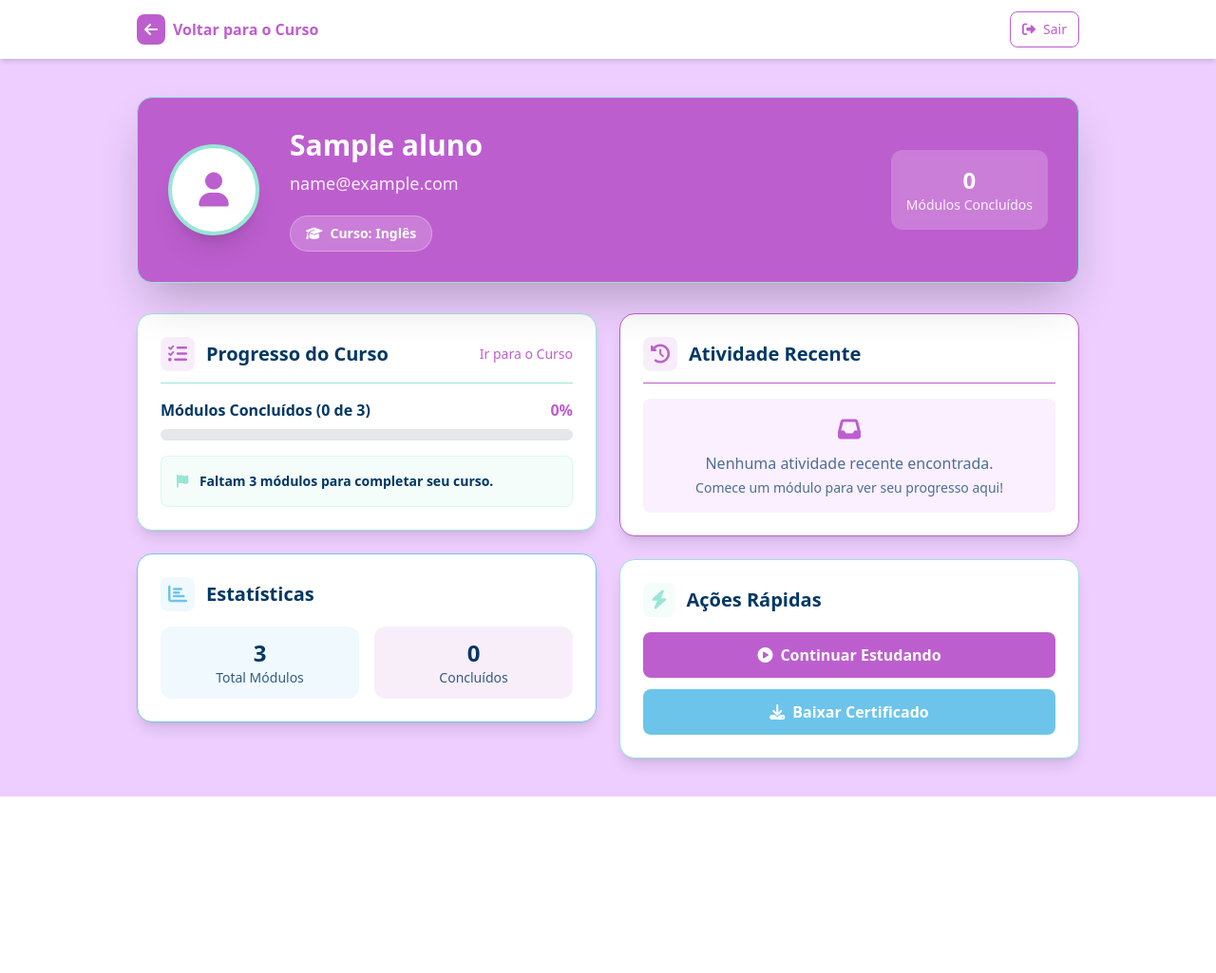
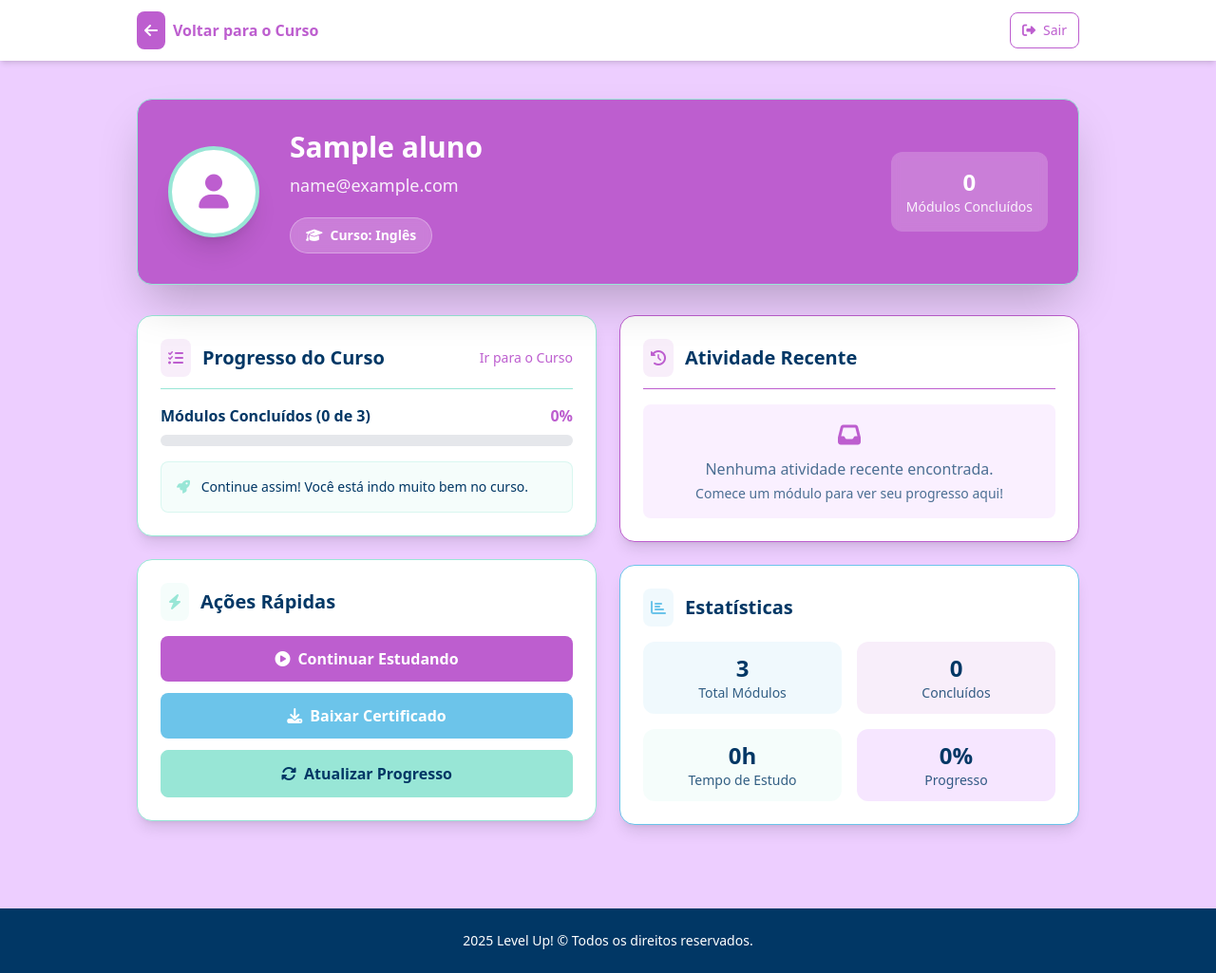
Before and after one commit to Richard15151/LevelUp, a Flask app: page /perfil in a window 1280 px wide. Shown: the whole page at 95% size. Before the commit the page ends 839 px from the top, so only its background shows below. Run offline with Flask 3, Linux system fonts and the light colour scheme; the visitor is signed in with stand-in values (Sample User, id 1); data comes from the database, SQL or seed files in the repository; tables that the repository leaves empty hold one stand-in row (values such as "Sample post"); parts of the project's set-up code (start-up, migrations or seed data) failed here and were passed over; some libraries are stand-ins or nearby versions.

Commit message:
Update perfil.html

```diff
--- a/templates/perfil.html
+++ b/templates/perfil.html
@@ -45,84 +45,84 @@
   <body class="bg-[#edceff] font-sans min-h-screen flex flex-col">
     <header class="bg-white shadow-md">
       <div
-        class="max-w-5xl mx-auto px-4 py-3 flex justify-between items-center"
+        class="max-w-5xl mx-auto px-3 sm:px-4 py-3 flex justify-between items-center"
       >
         <a
           href="{{ url_for('curso_home') }}"
-          class="text-[#bd5ecf] hover:text-[#013765] font-semibold transition duration-300 flex items-center"
+          class="text-[#bd5ecf] hover:text-[#013765] font-semibold transition duration-300 flex items-center text-sm md:text-base"
         >
-          <i class="fas fa-arrow-left mr-2 bg-[#bd5ecf] text-white p-2 rounded-lg"></i>
+          <i class="fas fa-arrow-left mr-2 bg-[#bd5ecf] text-white p-1.5 md:p-2 rounded-lg text-xs md:text-base"></i>
           Voltar para o Curso
         </a>
         <a
           href="{{ url_for('logout') }}"
-          class="text-sm text-[#bd5ecf] hover:bg-[#bd5ecf] hover:text-white font-medium border border-[#bd5ecf] px-3 py-2 rounded-lg transition duration-300"
+          class="text-xs md:text-sm text-[#bd5ecf] hover:bg-[#bd5ecf] hover:text-white font-medium border border-[#bd5ecf] px-2 py-1.5 md:px-3 md:py-2 rounded-lg transition duration-300"
         >
-          <i class="fas fa-sign-out-alt mr-2"></i>Sair
+          <i class="fas fa-sign-out-alt mr-1 md:mr-2"></i>Sair
         </a>
       </div>
     </header>
 
-    <main class="max-w-5xl mx-auto px-4 py-10 flex-grow w-full">
+    <main class="max-w-5xl mx-auto px-3 sm:px-4 py-6 md:py-10 flex-grow w-full">
       <!-- Header do Perfil -->
       <div
-        class="p-8 rounded-2xl shadow-2xl mb-8 relative overflow-hidden border border-[#98e6d6] bg-[#bd5ecf]"
+        class="p-4 md:p-6 lg:p-8 rounded-2xl shadow-2xl mb-6 md:mb-8 relative overflow-hidden border border-[#98e6d6] bg-[#bd5ecf]"
       >
         <div
-          class="flex flex-col md:flex-row items-start md:items-center space-y-6 md:space-y-0 md:space-x-8 text-white"
+          class="flex flex-col md:flex-row items-start md:items-center space-y-4 md:space-y-0 md:space-x-6 lg:space-x-8 text-white"
         >
           <div
-            class="flex-shrink-0 w-24 h-24 rounded-full bg-white flex items-center justify-center border-4 border-[#98e6d6] shadow-xl"
+            class="flex-shrink-0 w-16 h-16 md:w-20 md:h-20 lg:w-24 lg:h-24 rounded-full bg-white flex items-center justify-center border-4 border-[#98e6d6] shadow-xl mx-auto md:mx-0"
           >
-            <i class="fas fa-user text-4xl text-[#bd5ecf]"></i>
+            <i class="fas fa-user text-2xl md:text-3xl lg:text-4xl text-[#bd5ecf]"></i>
           </div>
 
-          <div class="flex-grow space-y-2">
-            <p class="text-3xl font-bold">{{ nome }}</p>
-            <p class="text-lg opacity-90">{{ email }}</p>
+          <div class="flex-grow space-y-1 md:space-y-2 text-center md:text-left">
+            <p class="text-xl md:text-2xl lg:text-3xl font-bold">{{ nome }}</p>
+            <p class="text-base md:text-lg opacity-90 break-all">{{ email }}</p>
 
-            <div class="pt-3">
+            <div class="pt-2 md:pt-3">
               <span
-                class="inline-block bg-white bg-opacity-20 text-white text-sm font-semibold px-4 py-2 rounded-full backdrop-blur-sm border border-white border-opacity-30"
+                class="inline-block bg-white bg-opacity-20 text-white text-xs md:text-sm font-semibold px-3 py-1.5 md:px-4 md:py-2 rounded-full backdrop-blur-sm border border-white border-opacity-30"
               >
-                <i class="fas fa-graduation-cap mr-2"></i>Curso: {{ curso }}
+                <i class="fas fa-graduation-cap mr-1 md:mr-2"></i>Curso: {{ curso }}
               </span>
             </div>
           </div>
 
-          <div class="flex-shrink-0">
-            <div class="bg-white bg-opacity-20 rounded-xl p-4 text-center backdrop-blur-sm">
-              <div class="text-2xl font-bold">{{ modulos_concluidos | default(0) }}</div>
-              <div class="text-sm opacity-90">Módulos Concluídos</div>
+          <div class="flex-shrink-0 w-full md:w-auto mt-4 md:mt-0">
+            <div class="bg-white bg-opacity-20 rounded-xl p-3 md:p-4 text-center backdrop-blur-sm w-full md:w-auto">
+              <div class="text-xl md:text-2xl font-bold">{{ modulos_concluidos | default(0) }}</div>
+              <div class="text-xs md:text-sm opacity-90">Módulos Concluídos</div>
             </div>
           </div>
         </div>
       </div>
 
-      <div class="grid grid-cols-1 md:grid-cols-2 gap-6">
+      <div class="grid grid-cols-1 md:grid-cols-2 gap-4 md:gap-6">
         <!-- Progresso do Curso -->
-        <div class="space-y-6">
+        <div class="space-y-4 md:space-y-6">
           <div
-            class="bg-white p-6 rounded-2xl shadow-lg h-fit transition duration-300 hover:shadow-xl border border-[#98e6d6]"
+            class="bg-white p-4 md:p-6 rounded-2xl shadow-lg h-fit transition duration-300 hover:shadow-xl border border-[#98e6d6]"
           >
             <div
-              class="flex justify-between items-center mb-4 pb-3 border-b border-[#98e6d6]"
+              class="flex justify-between items-center mb-3 md:mb-4 pb-2 md:pb-3 border-b border-[#98e6d6]"
             >
-              <h3 class="text-xl font-semibold text-[#013765] flex items-center">
-                <i class="fas fa-tasks mr-3 text-[#bd5ecf] bg-[#bd5ecf] bg-opacity-10 p-2 rounded-lg"></i>
+              <h3 class="text-lg md:text-xl font-semibold text-[#013765] flex items-center">
+                <i class="fas fa-tasks mr-2 md:mr-3 text-[#bd5ecf] bg-[#bd5ecf] bg-opacity-10 p-1.5 md:p-2 rounded-lg text-sm md:text-base"></i>
                 Progresso do Curso
               </h3>
               <a
                 href="{{ url_for('curso_home') }}"
-                class="text-[#bd5ecf] hover:text-[#013765] text-sm font-medium transition duration-300"
+                class="text-[#bd5ecf] hover:text-[#013765] text-xs md:text-sm font-medium transition duration-300"
                 >Ir para o Curso</a
               >
             </div>
 
-            <div class="space-y-4">
+            <div class="space-y-3 md:space-y-4">
               <div>
                 <div
-                  class="flex justify-between text-base font-semibold text-[#013765] mb-2"
+                  class="flex justify-between text-sm md:text-base font-semibold text-[#013765] mb-1 md:mb-2"
                 >
                   <span
                     >Módulos Concluídos ({{ modulos_concluidos | default(0) }}
@@ -135,7 +135,7 @@
                 </div>
 
                 <div
-                  class="w-full bg-gray-200 h-3 rounded-full overflow-hidden"
+                  class="w-full bg-gray-200 h-2 md:h-3 rounded-full overflow-hidden"
                   style="--progresso: {{ progresso_curso | default(0) }}%;"
                 >
                   <div
@@ -145,49 +145,50 @@
                 </div>
               </div>
 
-              <div class="p-4 bg-[#98e6d6] bg-opacity-10 rounded-lg text-sm text-[#013765] border border-[#98e6d6] border-opacity-30">
+              <div class="p-3 md:p-4 bg-[#98e6d6] bg-opacity-10 rounded-lg text-xs md:text-sm text-[#013765] border border-[#98e6d6] border-opacity-30">
                 {% if progresso_curso == 100 %}
-                <i class="fas fa-award text-[#98e6d6] mr-2"></i>
-                <span class="font-semibold">Parabéns! Você concluiu seu curso!</span>
+                <i class="fas fa-award text-[#98e6d6] mr-1 md:mr-2"></i>
+                <span class="font-semibold">Parabéns!</span> Você completou todos os módulos do curso!
                 {% else %}
-                <i class="fas fa-flag text-[#98e6d6] mr-2"></i>
-                <span class="font-semibold">Faltam {{ total_modulos - modulos_concluidos }} módulos para completar seu curso.</span>
+                <i class="fas fa-rocket text-[#98e6d6] mr-1 md:mr-2"></i>
+                Continue assim! Você está indo muito bem no curso.
                 {% endif %}
               </div>
             </div>
           </div>
 
-          <!-- Estatísticas Rápidas -->
+          <!-- Ações Rápidas -->
           <div
-            class="bg-white p-6 rounded-2xl shadow-lg h-fit transition duration-300 hover:shadow-xl border border-[#6cc4ea]"
+            class="bg-white p-4 md:p-6 rounded-2xl shadow-lg h-fit transition duration-300 hover:shadow-xl border border-[#98e6d6]"
           >
-            <h3 class="text-xl font-semibold text-[#013765] flex items-center mb-4">
-              <i class="fas fa-chart-bar mr-3 text-[#6cc4ea] bg-[#6cc4ea] bg-opacity-10 p-2 rounded-lg"></i>
-              Estatísticas
+            <h3 class="text-lg md:text-xl font-semibold text-[#013765] flex items-center mb-3 md:mb-4">
+              <i class="fas fa-bolt mr-2 md:mr-3 text-[#98e6d6] bg-[#98e6d6] bg-opacity-10 p-1.5 md:p-2 rounded-lg text-sm md:text-base"></i>
+              Ações Rápidas
             </h3>
-            <div class="grid grid-cols-2 gap-4">
-              <div class="text-center p-3 bg-[#6cc4ea] bg-opacity-10 rounded-xl">
-                <div class="text-2xl font-bold text-[#013765]">{{ total_modulos | default(0) }}</div>
-                <div class="text-sm text-[#013765] text-opacity-80">Total Módulos</div>
-              </div>
-              <div class="text-center p-3 bg-[#bd5ecf] bg-opacity-10 rounded-xl">
-                <div class="text-2xl font-bold text-[#013765]">{{ modulos_concluidos | default(0) }}</div>
-                <div class="text-sm text-[#013765] text-opacity-80">Concluídos</div>
-              </div>
+            <div class="space-y-3">
+              <a href="{{ url_for('curso_home') }}" class="block w-full bg-[#bd5ecf] hover:bg-[#013765] text-white font-semibold py-2.5 md:py-3 px-4 rounded-lg text-center transition duration-300 transform hover:scale-105 text-sm md:text-base">
+                <i class="fas fa-play-circle mr-2"></i>Continuar Estudando
+              </a>
+              <button class="block w-full bg-[#6cc4ea] hover:bg-[#013765] text-white font-semibold py-2.5 md:py-3 px-4 rounded-lg text-center transition duration-300 transform hover:scale-105 text-sm md:text-base">
+                <i class="fas fa-download mr-2"></i>Baixar Certificado
+              </button>
+              <a href="{{ url_for('perfil') }}" class="block w-full bg-[#98e6d6] hover:bg-[#013765] text-[#013765] hover:text-white font-semibold py-2.5 md:py-3 px-4 rounded-lg text-center transition duration-300 transform hover:scale-105 text-sm md:text-base border border-[#98e6d6]">
+                <i class="fas fa-sync-alt mr-2"></i>Atualizar Progresso
+              </a>
             </div>
           </div>
         </div>
 
         <!-- Atividade Recente -->
-        <div class="space-y-6">
+        <div class="space-y-4 md:space-y-6">
           <div
-            class="bg-white p-6 rounded-2xl shadow-lg h-fit transition duration-300 hover:shadow-xl border border-[#bd5ecf]"
+            class="bg-white p-4 md:p-6 rounded-2xl shadow-lg h-fit transition duration-300 hover:shadow-xl border border-[#bd5ecf]"
           >
             <div
-              class="flex justify-between items-center mb-4 pb-3 border-b border-[#bd5ecf]"
+              class="flex justify-between items-center mb-3 md:mb-4 pb-2 md:pb-3 border-b border-[#bd5ecf]"
             >
-              <h3 class="text-xl font-semibold text-[#013765] flex items-center">
-                <i class="fas fa-history mr-3 text-[#bd5ecf] bg-[#bd5ecf] bg-opacity-10 p-2 rounded-lg"></i>
+              <h3 class="text-lg md:text-xl font-semibold text-[#013765] flex items-center">
+                <i class="fas fa-history mr-2 md:mr-3 text-[#bd5ecf] bg-[#bd5ecf] bg-opacity-10 p-1.5 md:p-2 rounded-lg text-sm md:text-base"></i>
                 Atividade Recente
               </h3>
             </div>
@@ -196,12 +197,12 @@
               {% for atividade in atividades_recente %}
               <div class="flex items-center py-3 group hover:bg-[#edceff] hover:bg-opacity-30 rounded-lg px-2 transition duration-300">
                 <div
-                  class="w-10 h-10 rounded-full bg-[#98e6d6] bg-opacity-20 text-[#98e6d6] flex items-center justify-center mr-4 border border-[#98e6d6] border-opacity-30"
+                  class="w-8 h-8 md:w-10 md:h-10 rounded-full bg-[#98e6d6] bg-opacity-20 text-[#98e6d6] flex items-center justify-center mr-3 md:mr-4 border border-[#98e6d6] border-opacity-30"
                 >
-                  <i class="fas fa-book"></i>
+                  <i class="fas fa-book text-sm md:text-base"></i>
                 </div>
                 <div class="flex-1">
-                  <div class="font-medium text-[#013765]">
+                  <div class="font-medium text-[#013765] text-sm md:text-base">
                     Módulo Concluído: {{ atividade.nome }}
                   </div>
                   <div class="text-xs text-[#013765] text-opacity-70">
@@ -217,33 +218,49 @@
               </div>
               {% else %}
               <div class="p-4 text-center text-[#013765] text-opacity-70 bg-[#edceff] bg-opacity-30 rounded-lg">
-                <i class="fas fa-inbox text-2xl mb-2 text-[#bd5ecf]"></i>
-                <div>Nenhuma atividade recente encontrada.</div>
-                <div class="text-sm mt-1">Comece um módulo para ver seu progresso aqui!</div>
+                <i class="fas fa-inbox text-xl md:text-2xl mb-2 text-[#bd5ecf]"></i>
+                <div class="text-sm md:text-base">Nenhuma atividade recente encontrada.</div>
+                <div class="text-xs md:text-sm mt-1">Comece um módulo para ver seu progresso aqui!</div>
               </div>
               {% endfor %}
             </div>
           </div>
 
-          <!-- Ações Rápidas -->
+          <!-- Estatísticas Rápidas -->
           <div
-            class="bg-white p-6 rounded-2xl shadow-lg h-fit transition duration-300 hover:shadow-xl border border-[#98e6d6]"
+            class="bg-white p-4 md:p-6 rounded-2xl shadow-lg h-fit transition duration-300 hover:shadow-xl border border-[#6cc4ea]"
           >
-            <h3 class="text-xl font-semibold text-[#013765] flex items-center mb-4">
-              <i class="fas fa-bolt mr-3 text-[#98e6d6] bg-[#98e6d6] bg-opacity-10 p-2 rounded-lg"></i>
-              Ações Rápidas
+            <h3 class="text-lg md:text-xl font-semibold text-[#013765] flex items-center mb-3 md:mb-4">
+              <i class="fas fa-chart-bar mr-2 md:mr-3 text-[#6cc4ea] bg-[#6cc4ea] bg-opacity-10 p-1.5 md:p-2 rounded-lg text-sm md:text-base"></i>
+              Estatísticas
             </h3>
-            <div class="space-y-3">
-              <a href="{{ url_for('curso_home') }}" class="block w-full bg-[#bd5ecf] hover:bg-[#013765] text-white font-semibold py-3 px-4 rounded-lg text-center transition duration-300 transform hover:scale-105">
-                <i class="fas fa-play-circle mr-2"></i>Continuar Estudando
-              </a>
-              <button class="block w-full bg-[#6cc4ea] hover:bg-[#013765] text-white font-semibold py-3 px-4 rounded-lg text-center transition duration-300 transform hover:scale-105">
-                <i class="fas fa-download mr-2"></i>Baixar Certificado
-              </button>
+            <div class="grid grid-cols-2 gap-3 md:gap-4">
+              <div class="text-center p-3 bg-[#6cc4ea] bg-opacity-10 rounded-xl">
+                <div class="text-xl md:text-2xl font-bold text-[#013765]">{{ total_modulos | default(0) }}</div>
+                <div class="text-xs md:text-sm text-[#013765] text-opacity-80">Total Módulos</div>
+              </div>
+              <div class="text-center p-3 bg-[#bd5ecf] bg-opacity-10 rounded-xl">
+                <div class="text-xl md:text-2xl font-bold text-[#013765]">{{ modulos_concluidos | default(0) }}</div>
+                <div class="text-xs md:text-sm text-[#013765] text-opacity-80">Concluídos</div>
+              </div>
+              <div class="text-center p-3 bg-[#98e6d6] bg-opacity-10 rounded-xl">
+                <div class="text-xl md:text-2xl font-bold text-[#013765]">{{ tempo_estudo | default(0) }}h</div>
+                <div class="text-xs md:text-sm text-[#013765] text-opacity-80">Tempo de Estudo</div>
+              </div>
+              <div class="text-center p-3 bg-[#edceff] bg-opacity-50 rounded-xl">
+                <div class="text-xl md:text-2xl font-bold text-[#013765]">{{ progresso_curso | default(0) }}%</div>
+                <div class="text-xs md:text-sm text-[#013765] text-opacity-80">Progresso</div>
+              </div>
             </div>
           </div>
         </div>
       </div>
     </main>
+
+    <footer class="mt-8 md:mt-12 py-4 md:py-6 bg-[#013765] text-white">
+      <div class="max-w-5xl mx-auto px-3 sm:px-4 text-center text-xs md:text-sm">
+        <p>2025 Level Up! &copy; Todos os direitos reservados.</p>
+      </div>
+    </footer>
   </body>
 </html>
```
